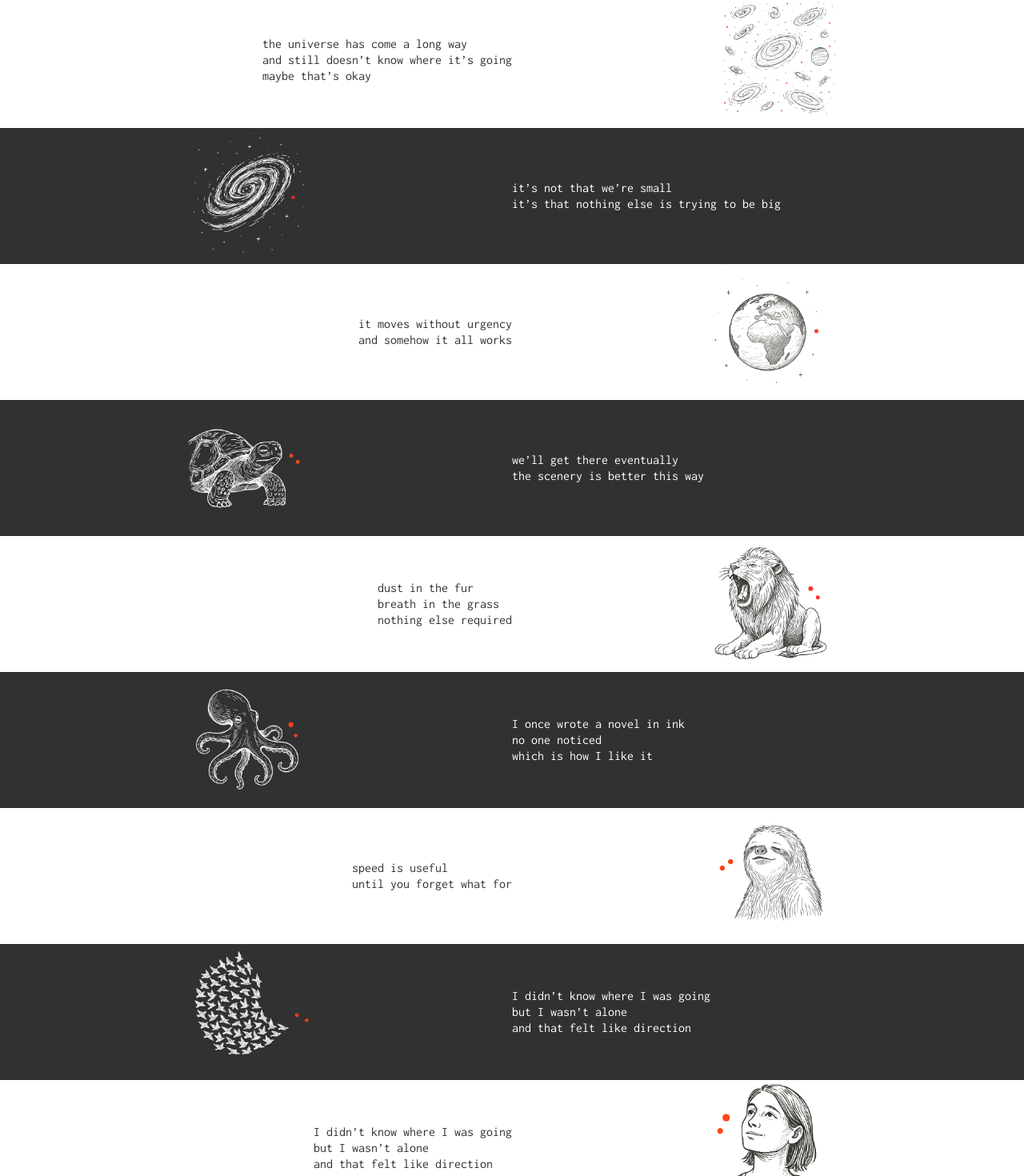
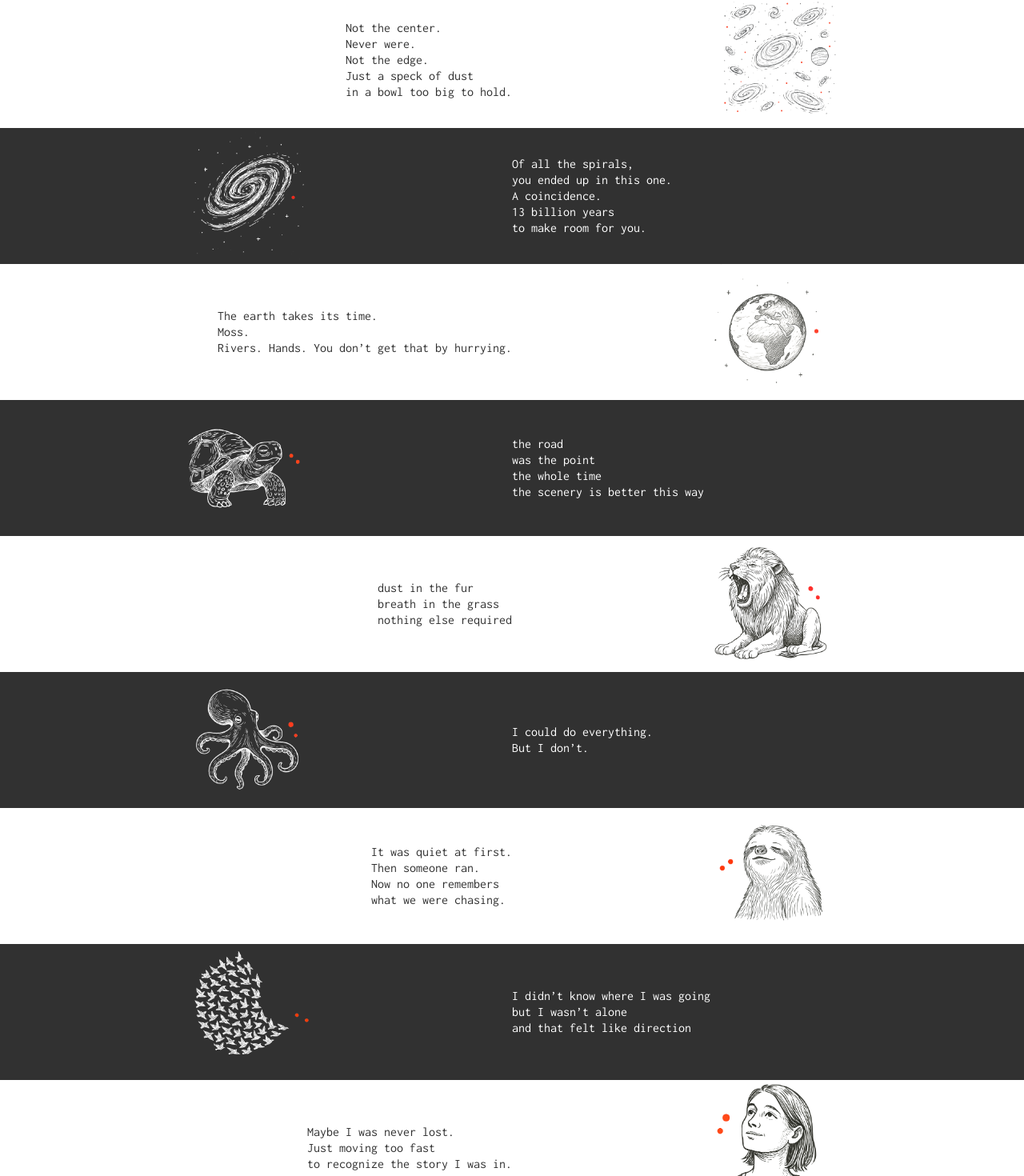
Before and after one commit to iknowmagic/whatstherush, a Next.js app: page / in a window 1280 px wide. Shown: the part 160-1630 px from the top of the page at 80% size. Built offline with nearby package versions, Linux system fonts and the light colour scheme.

Commit message:
refactor: update text content in SectionBlock components for clarity and flow

```diff
--- a/src/app/page.tsx
+++ b/src/app/page.tsx
@@ -22,24 +22,41 @@ const Home: React.FC = () => {
           image={universeImg}
           alt="Universe with galaxies and stars"
         >
-          the universe has come a long way
+          Not the center.
           <br />
-          and still doesn&rsquo;t know where it&rsquo;s going
+          Never were.
           <br />
-          maybe that&rsquo;s okay
+          Not the edge.
+          <br />
+          Just a speck of dust
+          <br />
+          in a bowl too big to hold.
         </SectionBlock>
+
         <SectionBlock image={galaxyImg} alt="Spiral galaxy" flip>
-          it&rsquo;s not that we&rsquo;re small
+          Of all the spirals,
           <br />
-          it&rsquo;s that nothing else is trying to be big
+          you ended up in this one.
+          <br />
+          A coincidence.
+          <br />
+          13 billion years
+          <br />
+          to make room for you.
         </SectionBlock>
         <SectionBlock image={planetImg} alt="Planet Earth">
-          it moves without urgency
+          The earth takes its time.
           <br />
-          and somehow it all works
+          Moss.
+          <br />
+          Rivers. Hands. You don&rsquo;t get that by hurrying.
         </SectionBlock>
         <SectionBlock image={tortoiseImg} alt="Tortoise" flip>
-          we&rsquo;ll get there eventually
+          the road
+          <br />
+          was the point
+          <br />
+          the whole time
           <br />
           the scenery is better this way
         </SectionBlock>
@@ -51,16 +68,18 @@ const Home: React.FC = () => {
           nothing else required
         </SectionBlock>
         <SectionBlock image={octopusImg} alt="Octopus" flip>
-          I once wrote a novel in ink
+          I could do everything.
           <br />
-          no one noticed
-          <br />
-          which is how I like it
+          But I don&rsquo;t.
         </SectionBlock>
         <SectionBlock image={slothImg} alt="Sloth">
-          speed is useful
+          It was quiet at first.
           <br />
-          until you forget what for
+          Then someone ran.
+          <br />
+          Now no one remembers
+          <br />
+          what we were chasing.
         </SectionBlock>
         <SectionBlock image={birdsImg} alt="Flock of birds in flight" flip>
           I didn&rsquo;t know where I was going
@@ -70,11 +89,11 @@ const Home: React.FC = () => {
           and that felt like direction
         </SectionBlock>
         <SectionBlock image={humanImg} alt="Human">
-          I didn&rsquo;t know where I was going
+          Maybe I was never lost.
           <br />
-          but I wasn&rsquo;t alone
+          Just moving too fast
           <br />
-          and that felt like direction
+          to recognize the story I was in.
         </SectionBlock>
       </div>
     </main>
```
